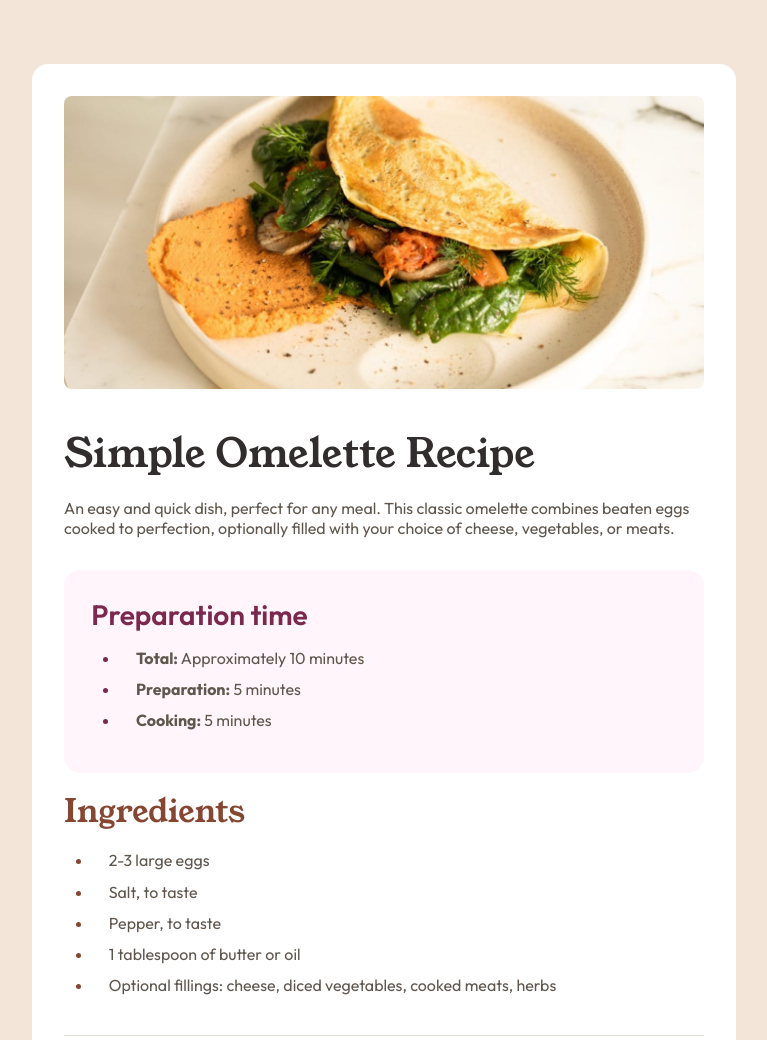
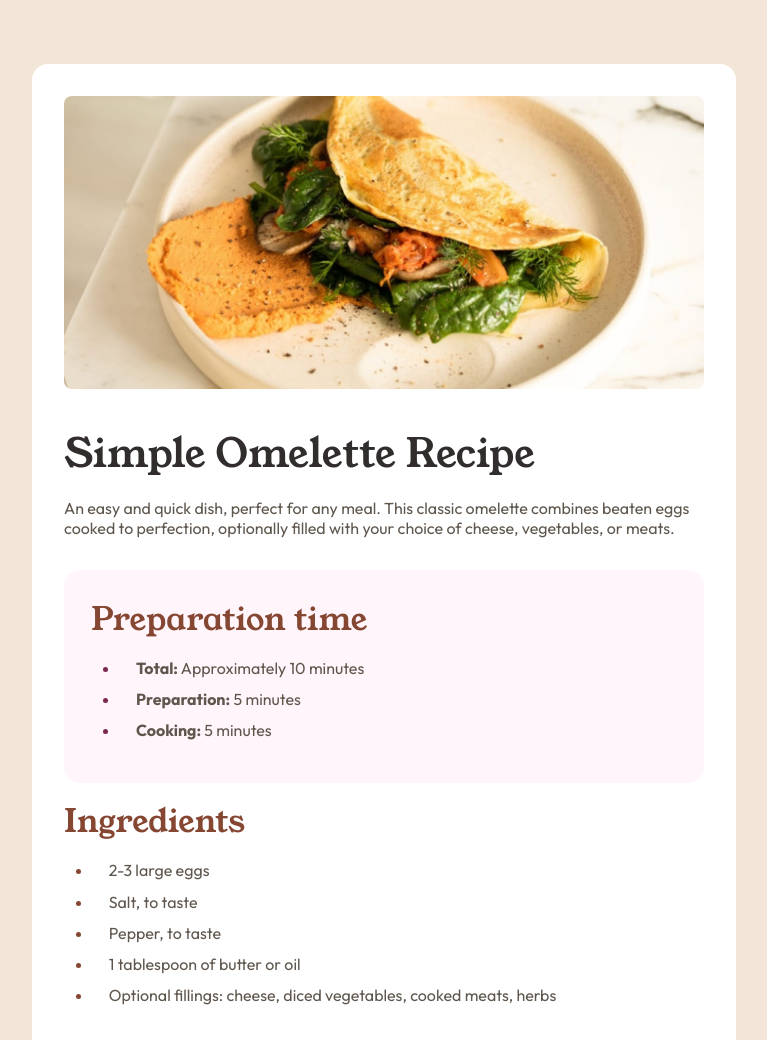
Before and after one commit to barka-dev/recipe-page-main, a plain HTML site: page index.html in a window 1280 px wide. Shown: the top 1040 px of the page, without its empty margins (256-1023 px from the left). Drawn offline with Linux system fonts and the light colour scheme.

Commit message:
Update index.html

```diff
--- a/index.html
+++ b/index.html
@@ -26,7 +26,7 @@
           <p>An easy and quick dish, perfect for any meal. This classic omelette combines beaten eggs cooked to perfection, optionally filled with your choice of cheese, vegetables, or meats.</p>
         </section>
         <section>
-          <h3>Preparation time</h3>
+          <h2 class="subtitle">Preparation time</h2>
           <ul>
             <li><strong>Total:</strong> Approximately 10 minutes</li>
             <li><strong>Preparation:</strong> 5 minutes</li>
```
